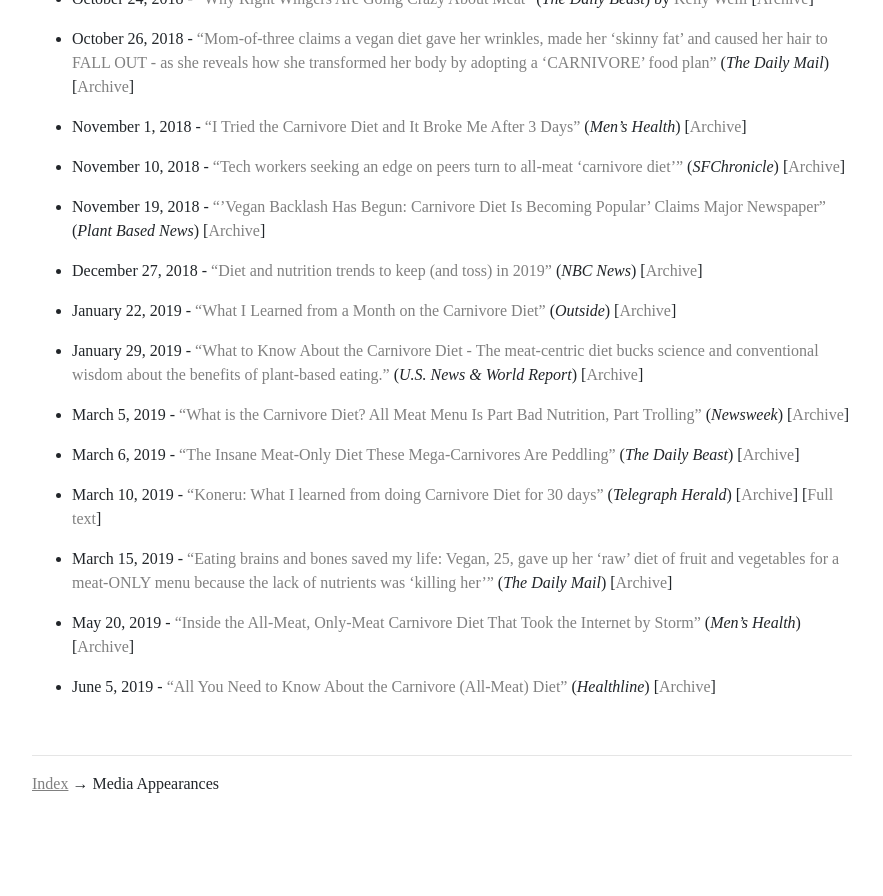
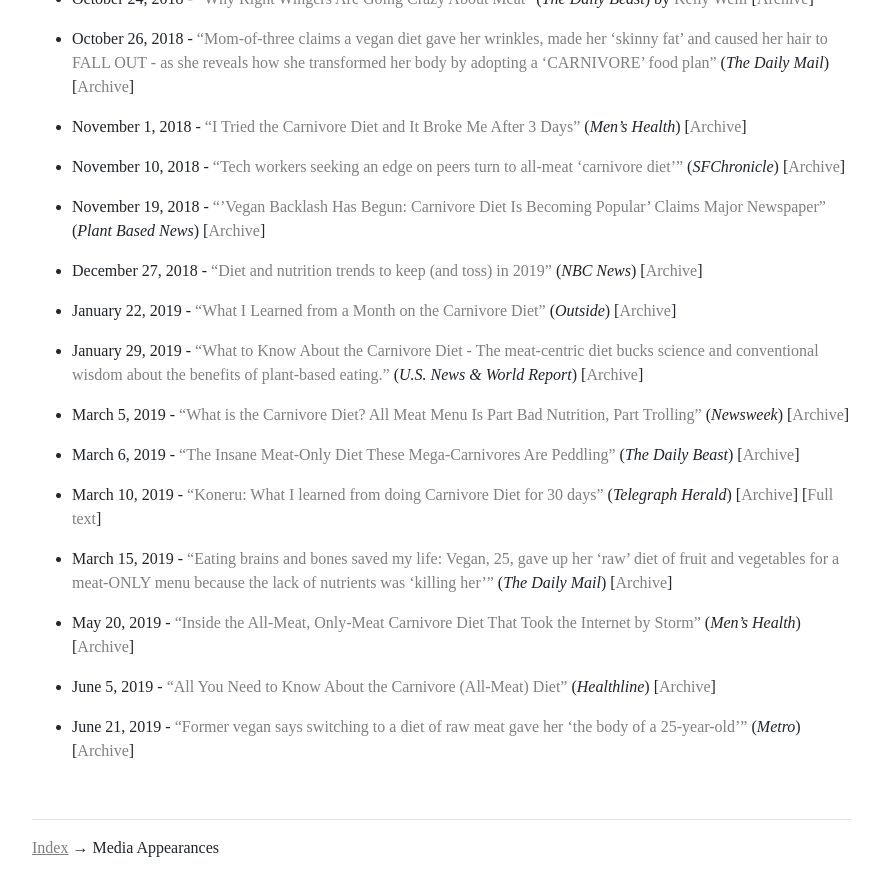
Before and after one commit to bitstein/justmeat.co, a Jekyll site: the page built from wiki/pages/media.md, in a window 1280 px wide and 900 px high, scrolled down 1728 px. Shown: the top 896 px of the window, without its empty margins (198-1081 px from the left). Built offline with Jekyll 4.4.1, drawn with Linux system fonts in a browser that asks for light colours; nearby versions of some CDN libraries; some web fonts are replaced; before the commit the page ends 2564 px from its top, so only the background shows below that.

Commit message:
Add media article

```diff
--- a/wiki/pages/media.md
+++ b/wiki/pages/media.md
@@ -80,3 +80,5 @@
 * May 20, 2019 - [“Inside the All-Meat, Only-Meat Carnivore Diet That Took the Internet by Storm”](https://www.menshealth.com/nutrition/a27405997/carnviore-diet-plan/) (_Men’s Health_) [[Archive](http://web.archive.org/web/20190520213429/https://www.menshealth.com/nutrition/a27405997/carnviore-diet-plan/)]
 
 * June 5, 2019 - [“All You Need to Know About the Carnivore (All-Meat) Diet”](https://www.healthline.com/nutrition/carnivore-diet) (_Healthline_) [[Archive](http://web.archive.org/web/20190607123140/https://www.healthline.com/nutrition/carnivore-diet)]
+
+* June 21, 2019 - [“Former vegan says switching to a diet of raw meat gave her ‘the body of a 25-year-old’”](https://metro.co.uk/2019/06/21/former-vegan-says-switching-diet-raw-meat-gave-body-25-year-old-10023893/) (_Metro_) [[Archive](http://web.archive.org/web/20190622145434/https://metro.co.uk/2019/06/21/former-vegan-says-switching-diet-raw-meat-gave-body-25-year-old-10023893/)]
```
